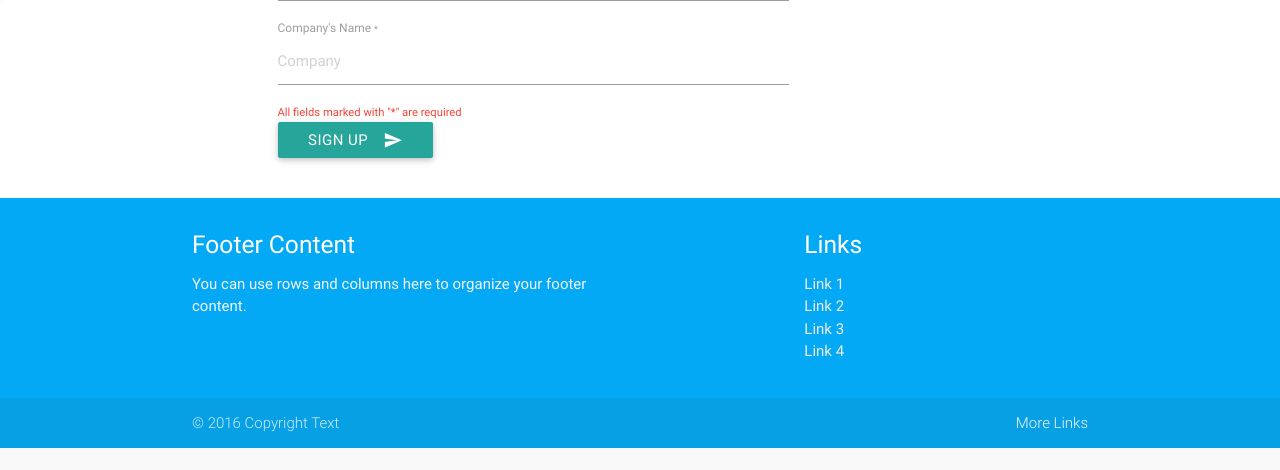
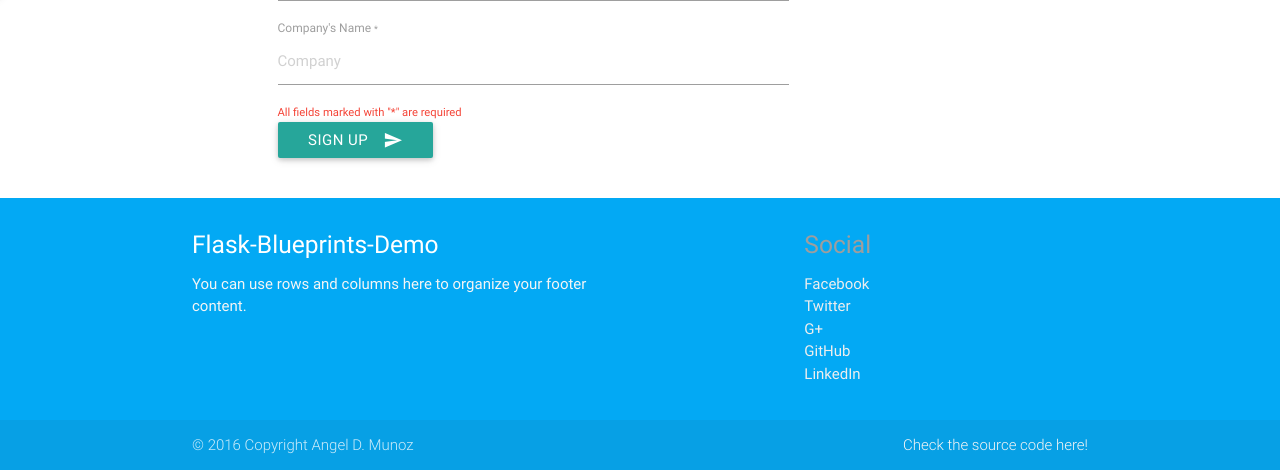
Before and after one commit to AngelMunoz/FlaskBlueprintsDemo, a Flask app: page /auth/signup/ in a window 1280 px wide. Shown: the part 864-1334 px from the top of the page. Before the commit the page ends 1312 px from the top, so only its background shows below. Run offline with Flask 2, Linux system fonts and the light colour scheme; some libraries are stand-ins or nearby versions.

Commit message:
adding information on the footer

```diff
--- a/app/templates/auth/base.html
+++ b/app/templates/auth/base.html
@@ -58,24 +58,25 @@
             <div class="container">
                 <div class="row">
                 <div class="col l6 s12">
-                    <h5 class="white-text">Footer Content</h5>
+                    <h5 class="white-text">Flask-Blueprints-Demo</h5>
                     <p class="grey-text text-lighten-4">You can use rows and columns here to organize your footer content.</p>
                 </div>
                 <div class="col l4 offset-l2 s12">
-                    <h5 class="white-text">Links</h5>
-                    <ul>
-                    <li><a class="grey-text text-lighten-3" href="#!">Link 1</a></li>
-                    <li><a class="grey-text text-lighten-3" href="#!">Link 2</a></li>
-                    <li><a class="grey-text text-lighten-3" href="#!">Link 3</a></li>
-                    <li><a class="grey-text text-lighten-3" href="#!">Link 4</a></li>
-                    </ul>
+                    <h5 class="grey-text">Social</h5>
+                        <ul>
+                            <li><a class="grey-text text-lighten-3" href="https://facebook.com/danieltunamunoz">Facebook</a></li>
+                            <li><a class="grey-text text-lighten-3" href="https://twitter.com/daniel_tuna">Twitter</a></li>
+                            <li><a class="grey-text text-lighten-3" href="https://plus.google.com/+AngelDanielMunozGonzalez">G+</a></li>
+                            <li><a class="grey-text text-lighten-3" href="https://github.com/AngelMunoz/">GitHub</a></li>
+                            <li><a class="grey-text text-lighten-3" href="https://mx.linkedin.com/in/danieltuna">LinkedIn</a></li>
+                        </ul>
                 </div>
                 </div>
             </div>
             <div class="footer-copyright">
                 <div class="container">
-                    © 2016 Copyright Text
-                <a class="grey-text text-lighten-4 right" href="#!">More Links</a>
+                    © 2016 Copyright Angel D. Munoz
+                <a class="grey-text text-lighten-4 right" href="https://github.com/AngelMunoz/FlaskBlueprintsDemo/">Check the source code here!</a>
                 </div>
             </div>
         </footer>
```
Also changed, not shown: app/templates/admin/base.html (+11 -10 lines).
